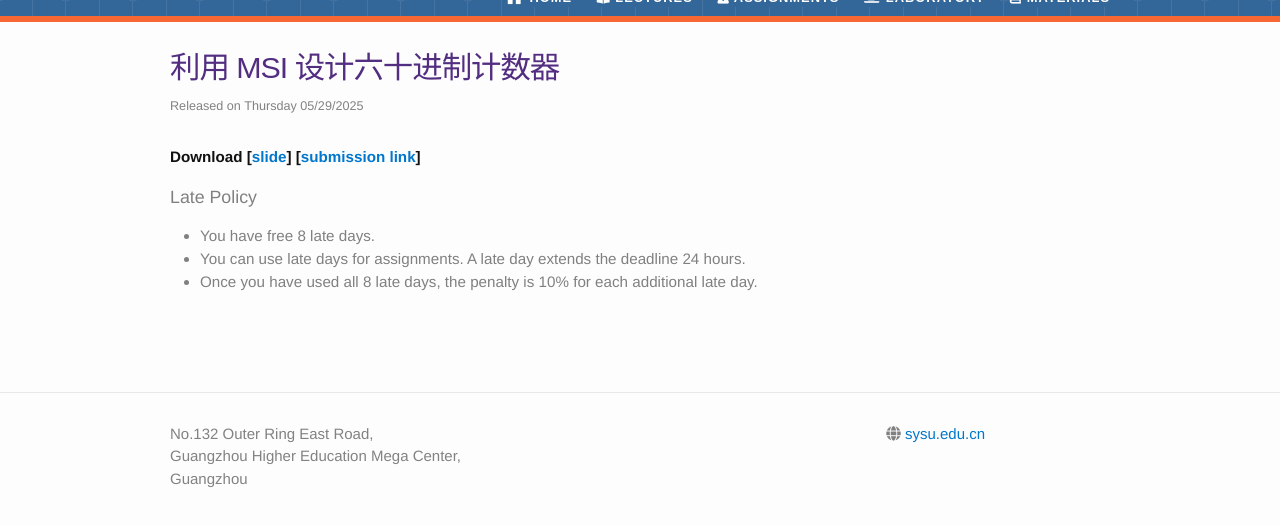
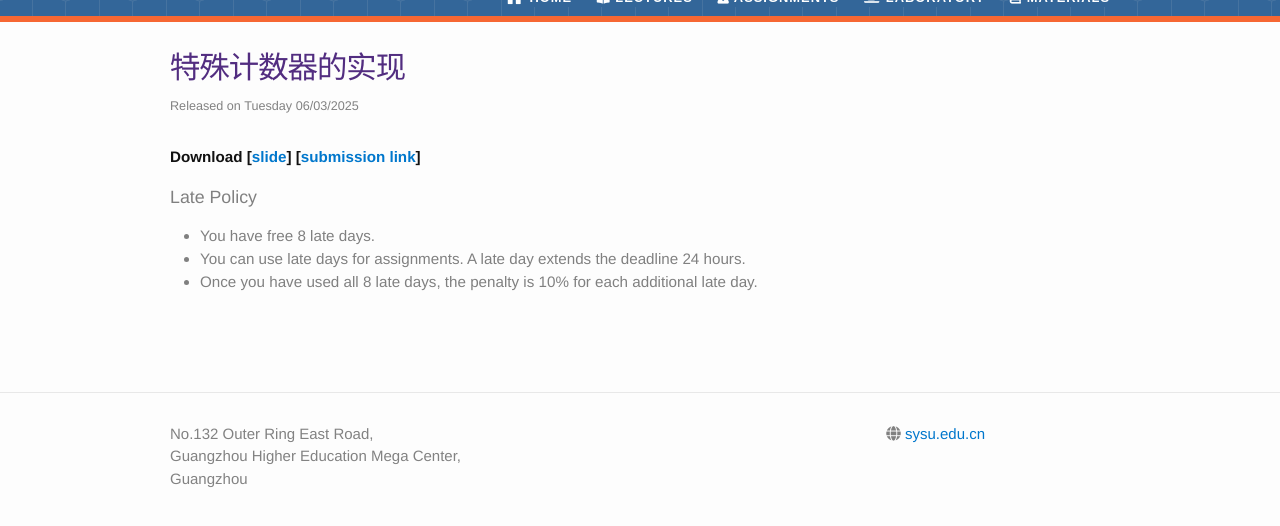
Before and after one commit to huangqy89/dc-2025, a Jekyll site: the page built from _laboratories/11_experiment14.md, in a window 1280 px wide, cut to the strip 124-650 px from the top of the page. Built offline with Jekyll 4.4.1, drawn with Linux system fonts in a browser that asks for light colours; nearby versions of some CDN libraries; some web fonts are replaced.

Commit message:
Add Lab #14

```diff
--- a/_laboratories/11_experiment14.md
+++ b/_laboratories/11_experiment14.md
@@ -1,12 +1,12 @@
 ---
 type: laboratory
-date: 2025-05-29
-title: 利用 MSI 设计六十进制计数器
-tldr: "实验 15"
-thumbnail: /static_files/laboratory/counter.gif
+date: 2025-06-03
+title: 特殊计数器的实现
+tldr: "实验 14"
+thumbnail: /static_files/laboratory/counter.png
 links:
-    - url: /static_files/laboratory/第十四周：利用MSI设计时序逻辑电路——60进制计数器.pptx
+    - url: /static_files/laboratory/第十五周：特殊计数器的实现 (实验十四).pptx
       name: slide
-    - url: https://web.ugreen.cloud/web/#/file/d8637f9cd89f4b339afa9245aee25a2b
+    - url: https://web.ugreen.cloud/web/#/file/c66e690e285143559d99088dd99fbe3b
       name: submission link
 ---
```
Also changed, not shown: _laboratories/11_experiment15.md (added, +12 -0 lines), static_files/laboratory/counter.png (added), 1 other file.
